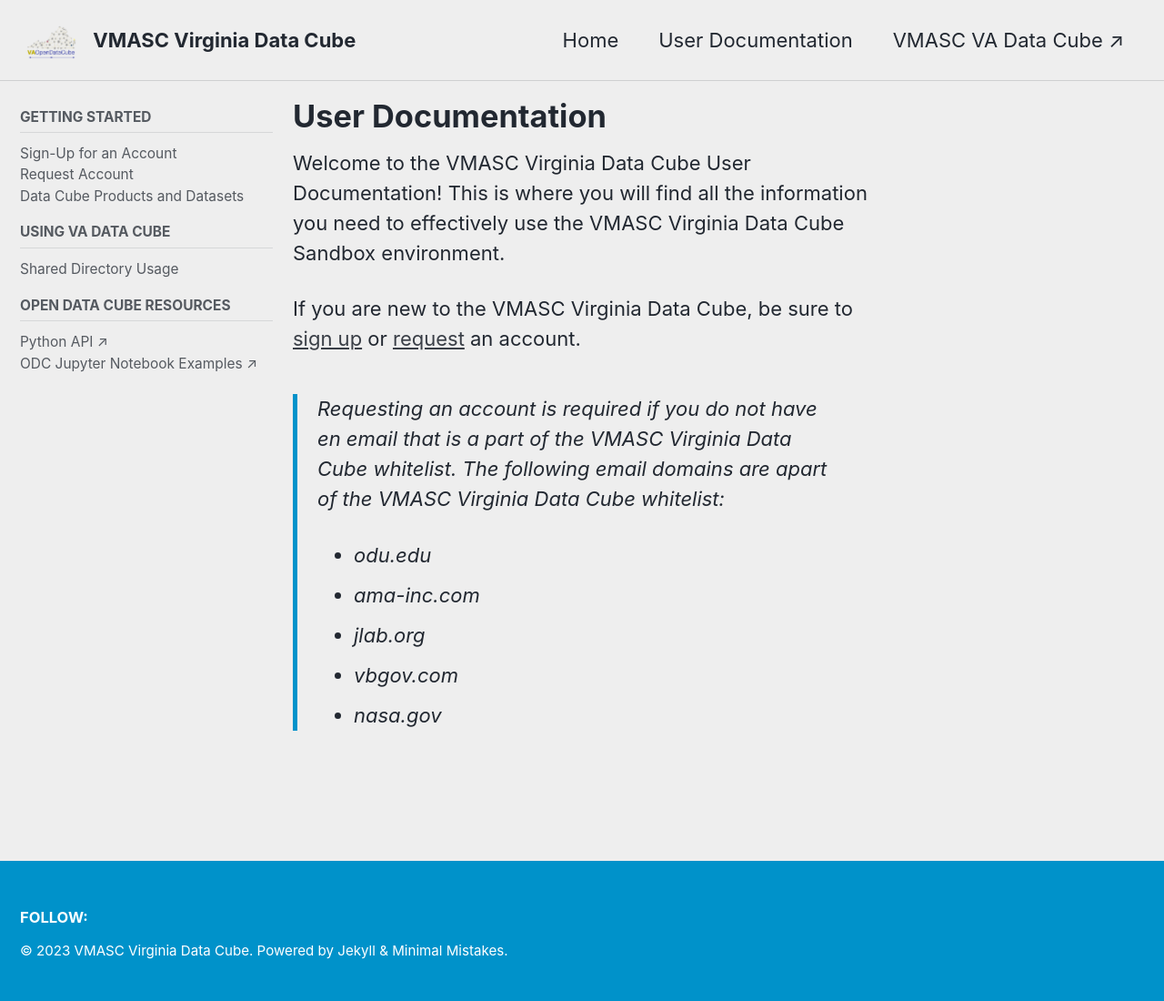
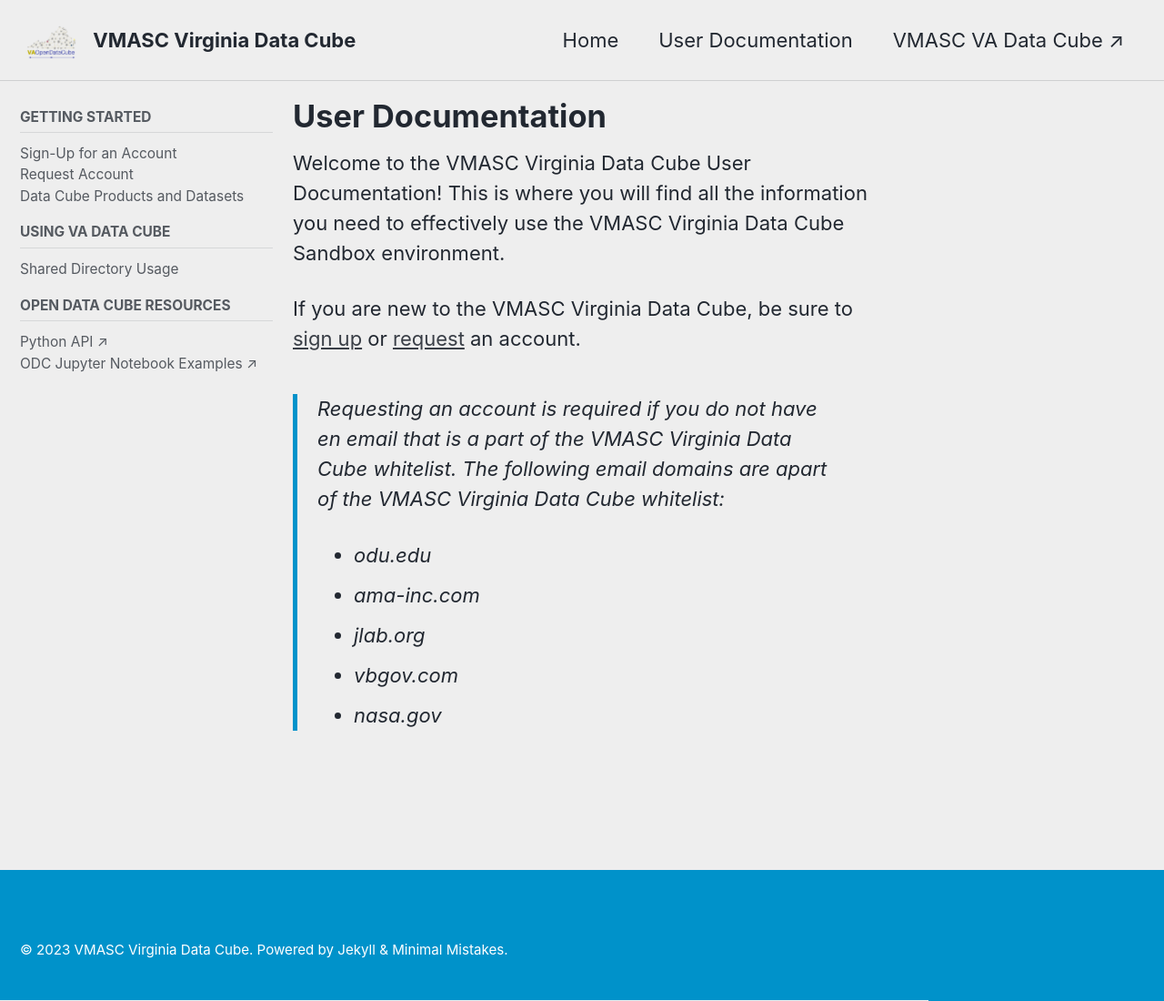
Before and after one commit to va-datacube/va-datacube.github.io, a Jekyll site: the page built from user-docs/index.md, in a window 1280 px wide and 1100 px high. Shown: the whole window at 91% size. Built offline with Jekyll 4.4.1, drawn with Linux system fonts in a browser that asks for light colours; cached includes are drawn as plain includes.

```diff
--- a/Gemfile
+++ b/Gemfile
@@ -15,6 +15,7 @@ source "https://rubygems.org"
 
 gem "jekyll"
 gem "minimal-mistakes-jekyll"
+gem 'jemoji'
 
 # The following plugins are automatically loaded by the theme-gem:
 #   gem "jekyll-paginate"
--- a/_config.yml
+++ b/_config.yml
@@ -230,6 +230,7 @@ plugins:
   - jekyll-gist
   - jekyll-feed
   - jekyll-include-cache
+  - jemoji
 
 # mimic GitHub Pages with --safe
 whitelist:
--- a/_data/ui-text.yml
+++ b/_data/ui-text.yml
@@ -27,7 +27,7 @@ en: &DEFAULT_EN
   comments_title             : "Comments"
   more_label                 : "Learn more"
   related_label              : "You may also enjoy"
-  follow_label               : "Follow:"
+  follow_label               : ""
   feed_label                 : "Feed"
   powered_by                 : "Powered by"
   website_label              : "Website"
```
Also changed, not shown: index.md (+4 -0 lines), Gemfile.lock, 7 other files.
